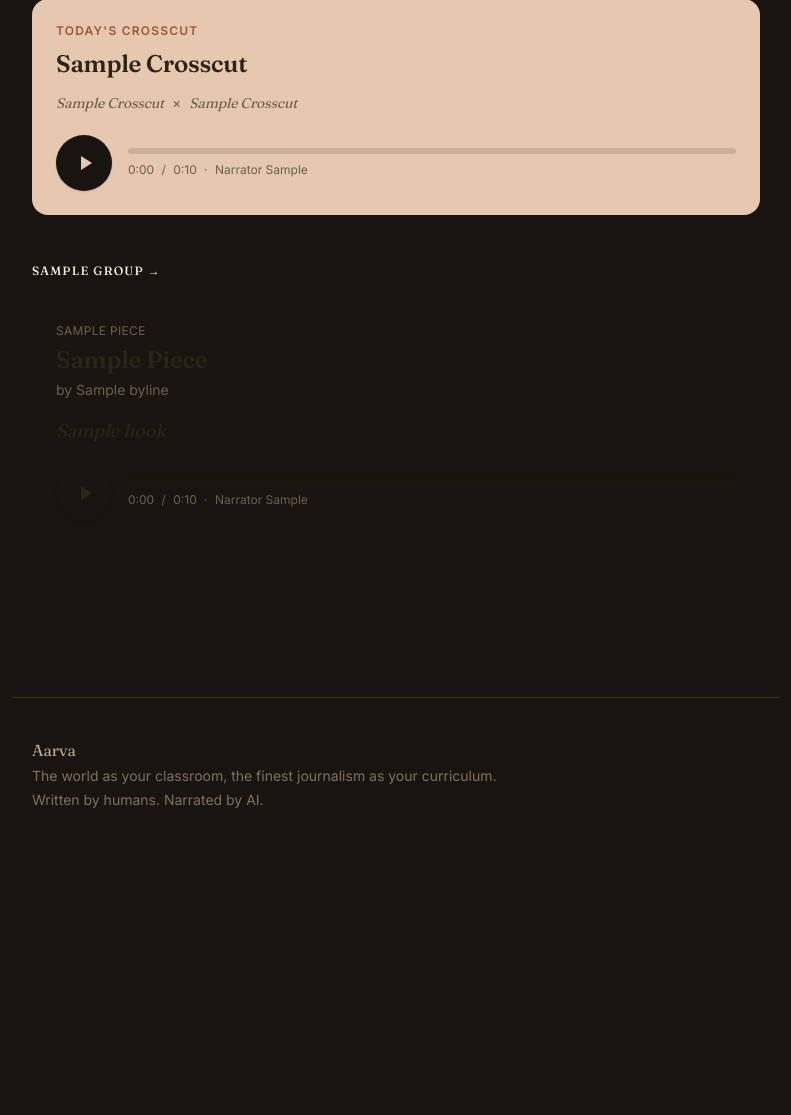
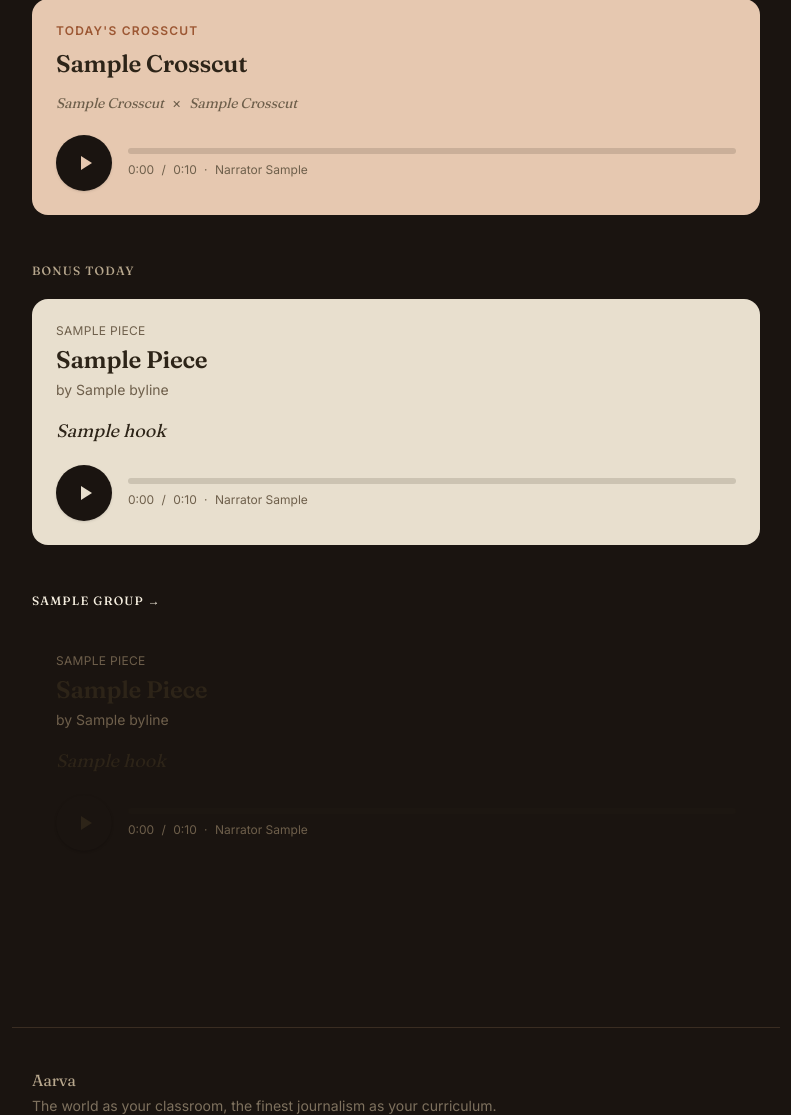
Before and after one commit to srik-create/aarva, a FastAPI app: template aarva/server/templates/home.html in a window 1280 px wide. Shown: the part 358-1473 px from the top of the page, without its empty margins (244-1035 px from the left). Before the commit the page ends 1166 px from the top, so only its background shows below. Run offline with FastAPI, Linux system fonts and the light colour scheme; the template is opened without the code that fills it: most values are stand-ins (such as "Sample title", 1, 10 or a date in 2020); some libraries are stand-ins or nearby versions.

Commit message:
today: surface today's bonus episodes between crosscut + daily groups
/today rendered daily pieces + today's crosscut but never queried
bonus episodes, so an operator-published bonus (e.g. the July 4
independence-day piece) was reachable only via /categories, not the
main landing surface most listeners hit first.

Fix: load bonus pieces whose edition_date matches the daily's
edition_date, render them in a compact 'Bonus today' section
between the crosscut card (above) and the JTBD-grouped daily
pieces (below).

Placement rationale: bonuses ARE additional to the day's editorial
programme; showing them above the daily buries the primary
pieces, showing them below buries the bonus. Between the two
matches how a reader thinks about them — 'crosscut is today's
featured pair; here's an extra piece; here's the rest of today's
daily.' The whole <section> is omitted when there are no bonuses,
so days without a bonus render identically to before.

- Route uses the existing load_bonus_pieces_with_audio helper with
  since_date=<edition_date>, then filters strict-equal on the date
  string so a bonus dated tomorrow can't leak in.
- Template mirrors the JTBD-group piece card exactly (same player
  scaffold, same audio_url filter) so styling drift is impossible.
  card_color is 'paper' — neutral, matches the deep_feature slot's
  visual weight without borrowing another JTBD's color.
- Empty-state (no bonus that day) is a no-op via {% if
  bonus_pieces %}.

Verified: home.py parses, home.html template parses. No new DB
query — reuses the existing bonus-fetch that /categories and RSS
already use.

```diff
--- a/aarva/server/templates/home.html
+++ b/aarva/server/templates/home.html
@@ -48,6 +48,64 @@
             </p>
           </div>
         </div>
+      </div>
+    </section>
+  {% endif %}
+
+  {# Bonus pieces for the day being shown — rendered above the JTBD
+     groups so they sit as clearly editorial-additional. Section
+     omitted entirely when there are no bonuses. #}
+  {% if bonus_pieces %}
+    <section class="mb-12">
+      <h2 class="editorial text-xs uppercase tracking-widest text-cream-light mb-5 font-medium">
+        Bonus today
+      </h2>
+      <div class="space-y-5">
+        {% for piece in bonus_pieces %}
+          <article class="bg-paper p-6 rounded-2xl text-ink">
+            <p class="text-xs text-ink-light uppercase tracking-wide">
+              <a href="/publication/{{ piece.publication_name | publication_slug }}" class="hover:text-ink transition-colors">{{ piece.publication_name }}</a>
+            </p>
+            <h3 class="editorial text-2xl font-semibold leading-snug mt-1 text-ink">
+              <a href="/article/{{ piece.article_id }}" class="hover:opacity-75 transition-opacity">{{ piece.title | title_case }}</a>
+            </h3>
+            {% if piece.byline %}
+              <p class="text-sm text-ink-light mt-1">by {{ piece.byline }}</p>
+            {% endif %}
+            {% if piece.hook %}
+              <p class="hook text-ink mt-4 text-lg leading-relaxed">{{ piece.hook }}</p>
+            {% endif %}
+            {# Compact player — same shape as the JTBD-group cards
+               below. data-track-* attributes feed the shared player
+               in base.html. #}
+            <div class="mt-5" data-player
+                 data-track-src="{{ piece.audio_url | audio_url(request.app.state.pipeline_cfg.raw.get('tts', {}).get('r2', {}).get('public_url_base', '')) }}"
+                 data-track-title="{{ piece.title | title_case }}"
+                 data-track-link="/article/{{ piece.article_id }}">
+              <div class="flex items-center gap-4">
+                <button type="button" aria-label="Play"
+                        class="shrink-0 w-14 h-14 rounded-full bg-night text-paper flex items-center justify-center shadow hover:scale-105 active:scale-95 transition-transform"
+                        data-play-button>
+                  <svg viewBox="0 0 24 24" class="play-icon w-6 h-6 ml-0.5" fill="currentColor"><path d="M8 5v14l11-7z"/></svg>
+                  <svg viewBox="0 0 24 24" class="pause-icon w-6 h-6 hidden" fill="currentColor"><path d="M6 5h4v14H6zM14 5h4v14h-4z"/></svg>
+                </button>
+                <div class="flex-1">
+                  <div class="h-1.5 bg-ink/15 rounded-full overflow-hidden cursor-pointer" data-progress-track>
+                    <div class="h-full bg-ink/60 rounded-full" style="width:0%" data-progress-fill></div>
+                  </div>
+                  <p class="text-xs text-ink-light mt-2">
+                    <span data-current-time>0:00</span>
+                    <span class="mx-1">/</span>
+                    <span data-total-time>{{ piece.duration_seconds | duration }}</span>
+                    {% if piece.narrator_voice %}
+                      <span class="mx-1">·</span> Narrator {{ piece.narrator_voice }}
+                    {% endif %}
+                  </p>
+                </div>
+              </div>
+            </div>
+          </article>
+        {% endfor %}
       </div>
     </section>
   {% endif %}
```
Also changed, not shown: aarva/server/routes/home.py (+19 -0 lines).
